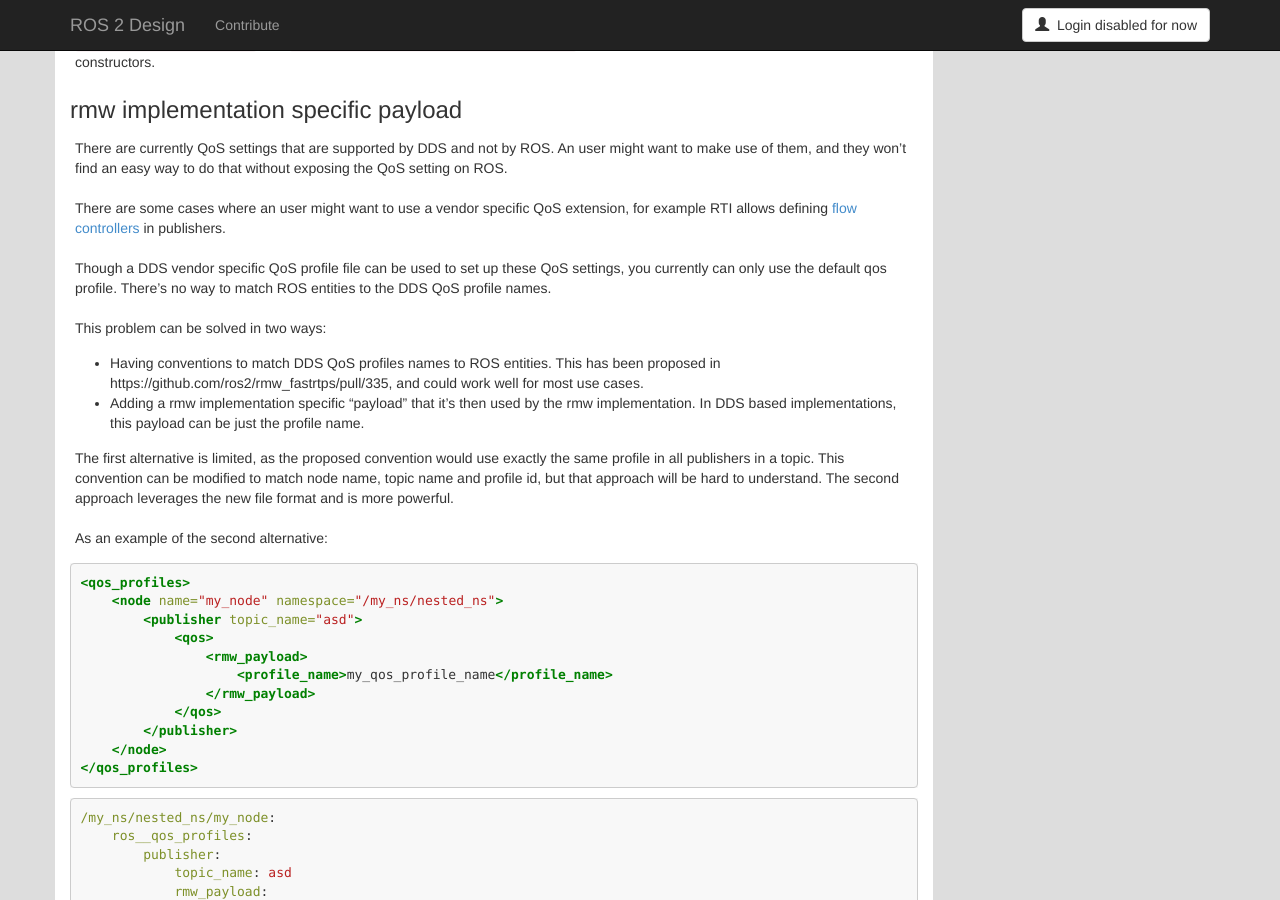
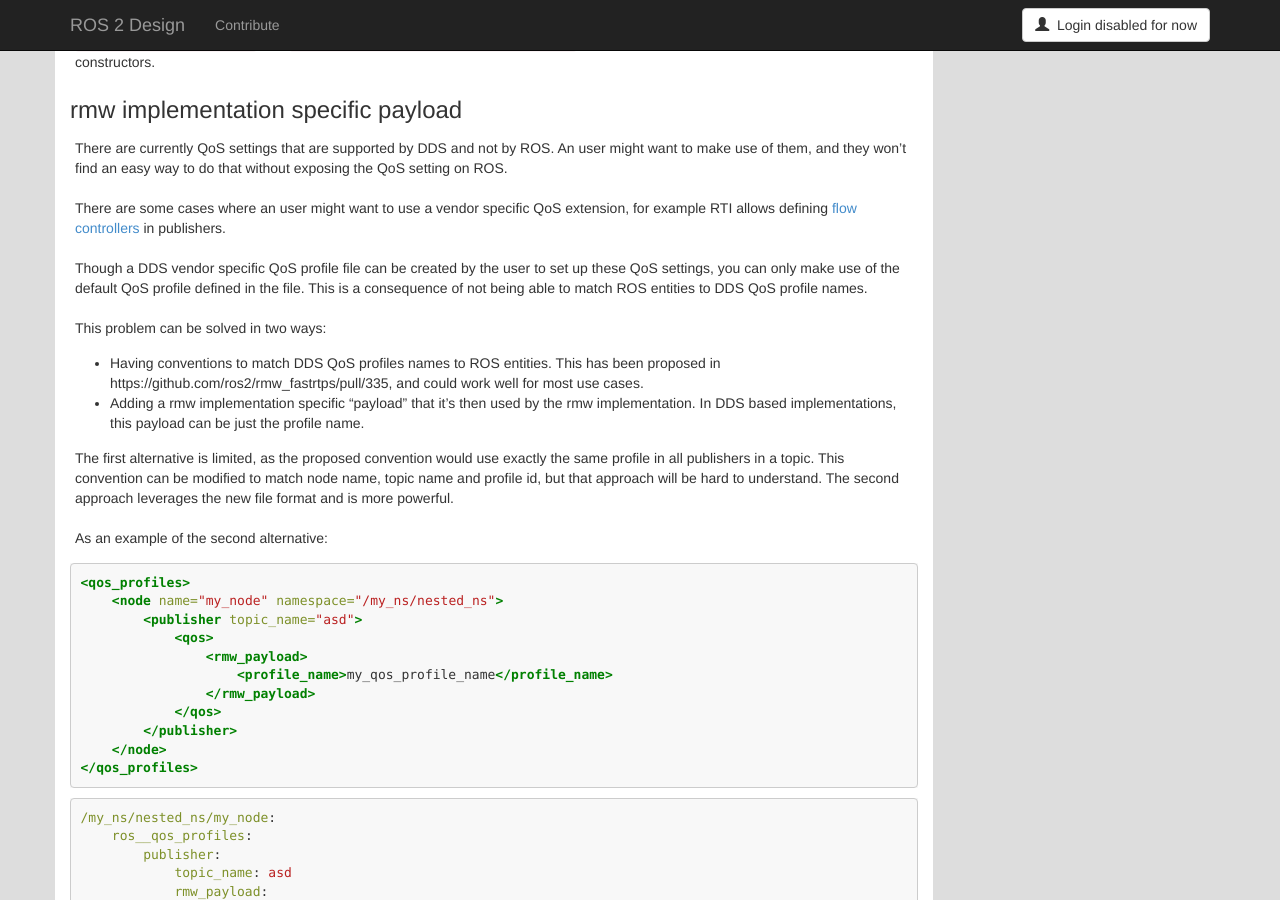
Before and after one commit to ros2/design, a Jekyll site: the page built from articles/external_qos_file.md, in a window 1280 px wide and 900 px high, scrolled down 8569 px. Built offline with Jekyll 4.4.1, drawn with Linux system fonts in a browser that asks for light colours; nearby versions of some CDN libraries.

Commit message:
Rephrase comment about vendor QoS files
Signed-off-by: Ivan Santiago Paunovic <ivanpauno@ekumenlabs.com>

```diff
--- a/articles/external_qos_file.md
+++ b/articles/external_qos_file.md
@@ -476,8 +476,8 @@ An user might want to make use of them, and they won't find an easy way to do th
 
 There are some cases where an user might want to use a vendor specific QoS extension, for example RTI allows defining [flow controllers](https://community.rti.com/static/documentation/connext-dds/5.2.0/doc/manuals/connext_dds/html_files/RTI_ConnextDDS_CoreLibraries_UsersManual/Content/UsersManual/CreatingandConfigCustomFlowC.htm) in publishers.
 
-Though a DDS vendor specific QoS profile file can be used to set up these QoS settings, you currently can only use the default qos profile.
-There's no way to match ROS entities to the DDS QoS profile names.
+Though a DDS vendor specific QoS profile file can be created by the user to set up these QoS settings, you can only make use of the default QoS profile defined in the file.
+This is a consequence of not being able to match ROS entities to DDS QoS profile names.
 
 This problem can be solved in two ways:
 - Having conventions to match DDS QoS profiles names to ROS entities.
```
